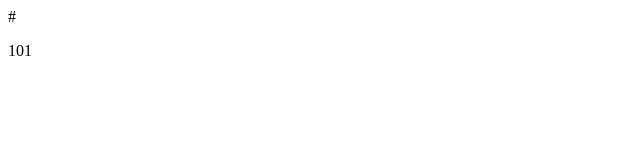
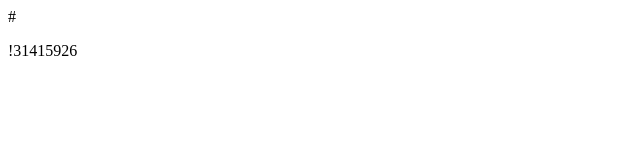
Before and after one commit to Eqt0/Souphole, a plain HTML site: page index.html in a window 1280 px wide. Shown: the full height of the page, 0-640 px from the left. Drawn offline with Linux system fonts and the light colour scheme.

Commit message:
Update index.html

```diff
--- a/index.html
+++ b/index.html
@@ -7,6 +7,6 @@
 	</style>
   </head>
   <body>
-  <p>101</p>
+  <p>!31415926</p>
   </body>
 </html>
```
